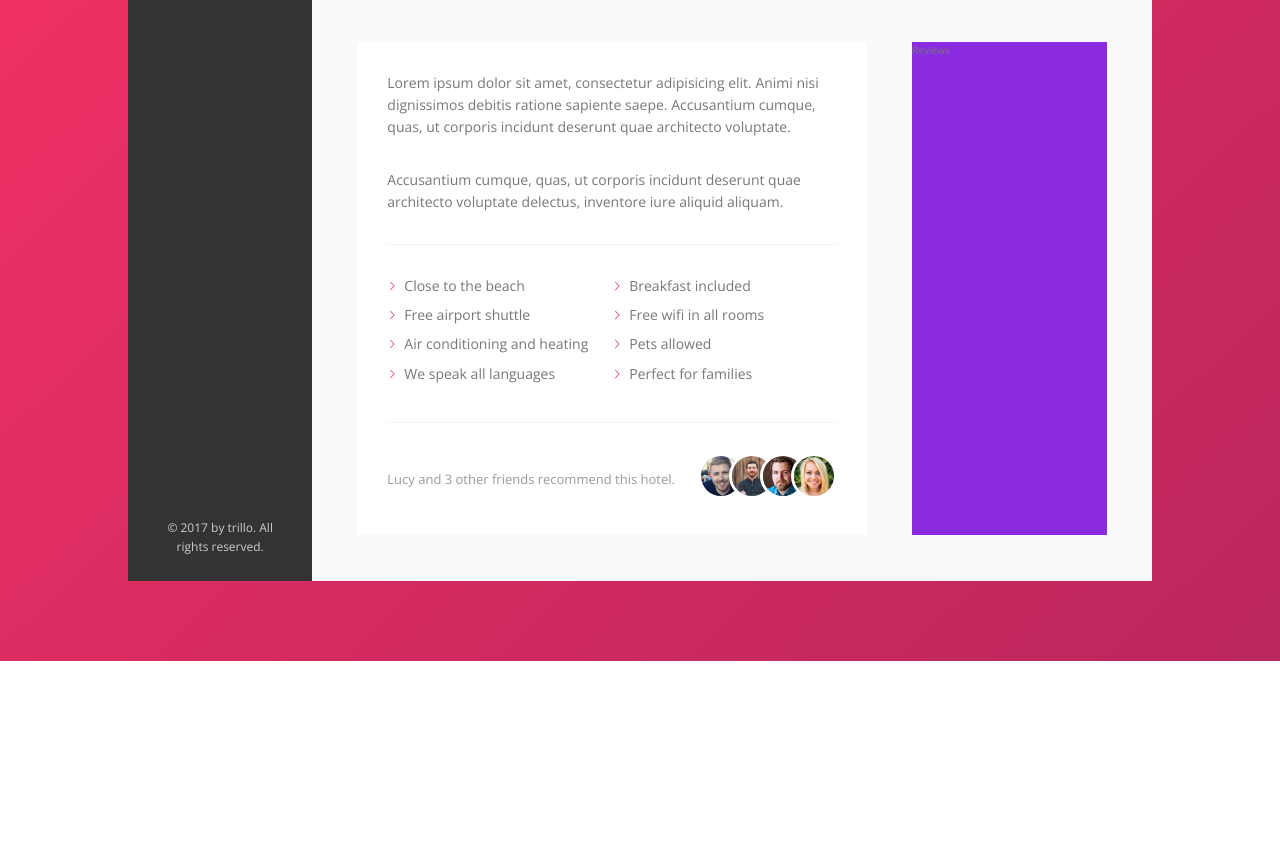
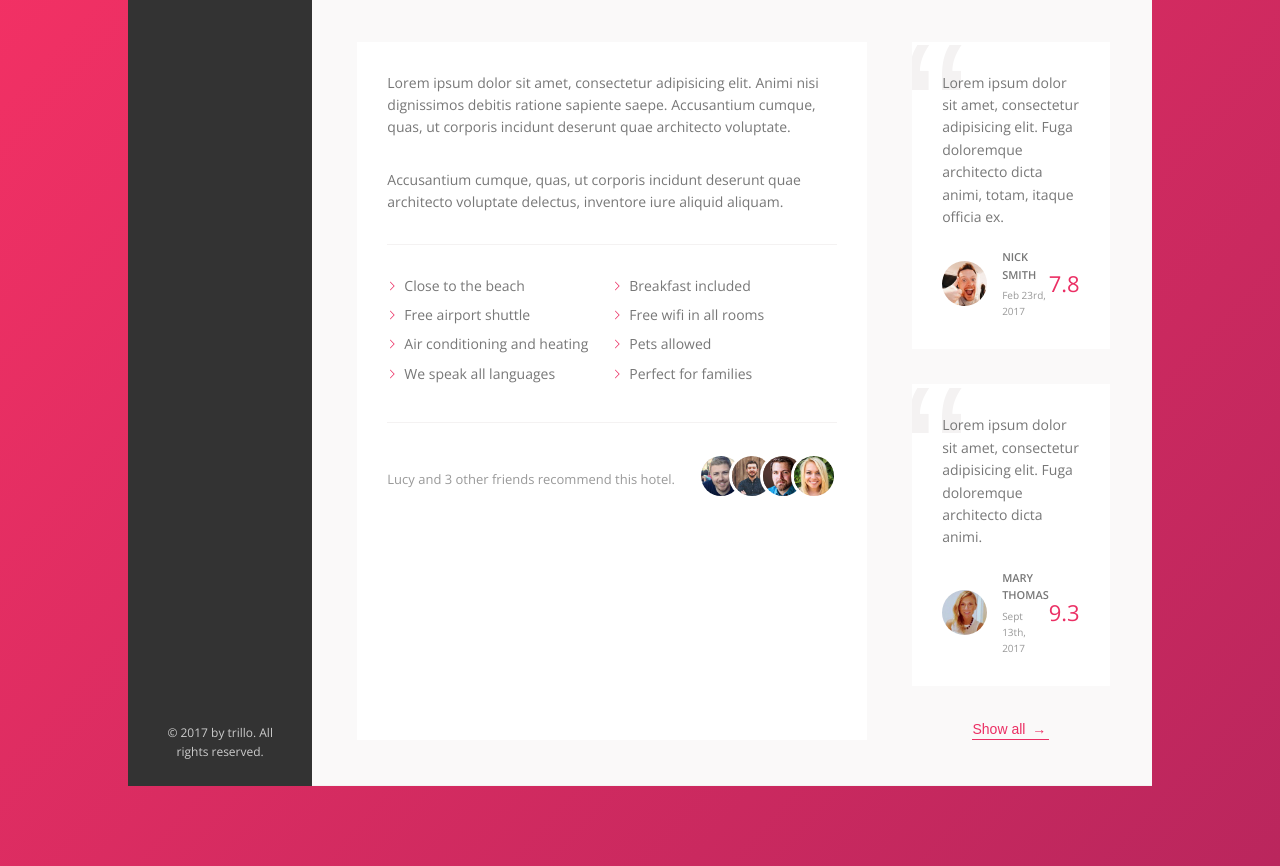
Before and after one commit to LKb22/trillo-page, a website: page index.html in a window 1280 px wide. Shown: the part 550-1416 px from the top of the page. Before the commit the page ends 1211 px from the top, so only its background shows below. Drawn offline with nearby package versions, Linux system fonts and the light colour scheme; files that its build step writes are made by us from their sources.

Commit message:
user reviews complete

```diff
--- a/index.html
+++ b/index.html
@@ -249,7 +249,57 @@
 							</div>
 						</div>
 
-						<div class="user-reviews">Reviews</div>
+						<div class="user-reviews">
+							<figure class="review">
+								<blockquote class="review__text">
+									Lorem ipsum dolor sit amet, consectetur adipisicing elit. Fuga
+									doloremque architecto dicta animi, totam, itaque officia ex.
+								</blockquote>
+
+								<figcaption class="review__user">
+									<img
+										src="/img/user-1.jpg"
+										alt="User 1"
+										class="review__photo"
+									/>
+
+									<div class="review__user-box">
+										<p class="review__user-name">Nick Smith</p>
+
+										<p class="review__user-date">Feb 23rd, 2017</p>
+									</div>
+
+									<div class="review__rating">7.8</div>
+								</figcaption>
+							</figure>
+
+							<figure class="review">
+								<blockquote class="review__text">
+									Lorem ipsum dolor sit amet, consectetur adipisicing elit. Fuga
+									doloremque architecto dicta animi.
+								</blockquote>
+
+								<figcaption class="review__user">
+									<img
+										src="/img/user-2.jpg"
+										alt="User 1"
+										class="review__photo"
+									/>
+
+									<div class="review__user-box">
+										<p class="review__user-name">Mary Thomas</p>
+
+										<p class="review__user-date">Sept 13th, 2017</p>
+									</div>
+
+									<div class="review__rating">9.3</div>
+								</figcaption>
+							</figure>
+
+							<Button class="btn-inline">
+                Show all <span>&rarr;<span>
+              </Button>
+            </div>
 					</div>
 				</main>
 			</div>
--- a/sass/_components.scss
+++ b/sass/_components.scss
@@ -282,8 +282,16 @@
   cursor: pointer;
   transition: all .2s; // Transition for hover effect
 
+  & span { // Span for arrow next to show all button
+    margin-left: 3px;
+  }
   &:hover {
-    color: var(--color-grey-dark-1)
+    color: var(--color-grey-dark-1);
+
+    span {
+      margin-left: 8px; // Increase margin to move arrow further
+      transform: margin-left .2s; // Transition for arrow movement
+    }
   }
 
   &:focus {
@@ -383,3 +391,66 @@
     }
   }
 }
+
+// REVIEWS
+.review {
+  background-color: var(--color-white);
+  box-shadow: (--shadow-light);
+  padding: 3rem;
+  margin-bottom: 3.5rem;
+  position: relative; // For relative positioning of the before pseudo element
+  overflow: hidden; // Hide the overflow of the pseudo element (before quotation mark)
+
+  &__text {
+    margin-bottom: 2rem;
+    z-index: 10; // Set z-index to 10 to make sure it's on top of the pseudo element (before quotation mark)
+    position: relative; // For z-index to work
+  }
+
+  &__user {
+    display: flex;
+    justify-content: space-between;
+    align-items: center;
+  }
+
+  &__photo {
+    height: 4.5rem;
+    width: 4.5rem;
+    border-radius: 50%;
+    margin-right: 1.5rem;
+  }
+
+  &__user-box {
+    margin-right: auto;
+  }
+
+  &__user-name {
+    font-size: 1.1rem;
+    font-weight: 600;
+    text-transform: uppercase;
+    margin-bottom: .4rem;
+  }
+
+  &__user-date {
+    font-size: 1rem;
+    color: var(--color-grey-dark-3);
+  }
+
+  &__rating {
+    color: var(--color-primary);
+    font-size: 2.2rem;
+    font-weight: 300;
+  }
+
+  &::before {
+    content: "\201C"; // ISO number for html entity to use in CSS
+    position: absolute;
+    top: -2.75rem; // Up
+    left: -1rem; // Left
+    line-height: 1; // Line height to 1 to make sure the quote is vertically centered
+    font-size: 20rem;
+    color: var(--color-grey-light-2);
+    font-family: sans-serif; // Use sans-serif font
+    z-index: 1; // Small z-index to make sure it's behind the text
+  }
+}
--- a/sass/_layout.scss
+++ b/sass/_layout.scss
@@ -1,6 +1,5 @@
 .container {
   max-width: 80vw;
-  min-height: 100vh;
   margin: 8rem auto;
   background-color: var(--color-grey-light-1);
   box-shadow: var(--shadow-dark);
@@ -34,6 +33,7 @@
 }
 
 .detail {
+  font-size: 1.4rem; // Can specify font size on the parent container for all elements in it (description, user-reviews)
   display: flex;
   padding: 4.5rem;
   background-color: var(--color-grey-light-1);
@@ -41,7 +41,6 @@
 }
 
 .description {
-  font-size: 1.4rem;
   background-color: var(--color-white);
   box-shadow: var(--shadow-light);
   padding: 3rem;
@@ -50,6 +49,8 @@
 }
 
 .user-reviews {
-  background-color: blueviolet;
   flex: 1; // Grow as much as possible to take up remaining space
+  display: flex;
+  flex-direction: column;
+  align-items: center; // Leaving default stretch would stretch button across the full width of the container
 }
```
Also changed, not shown: 1 other file.
